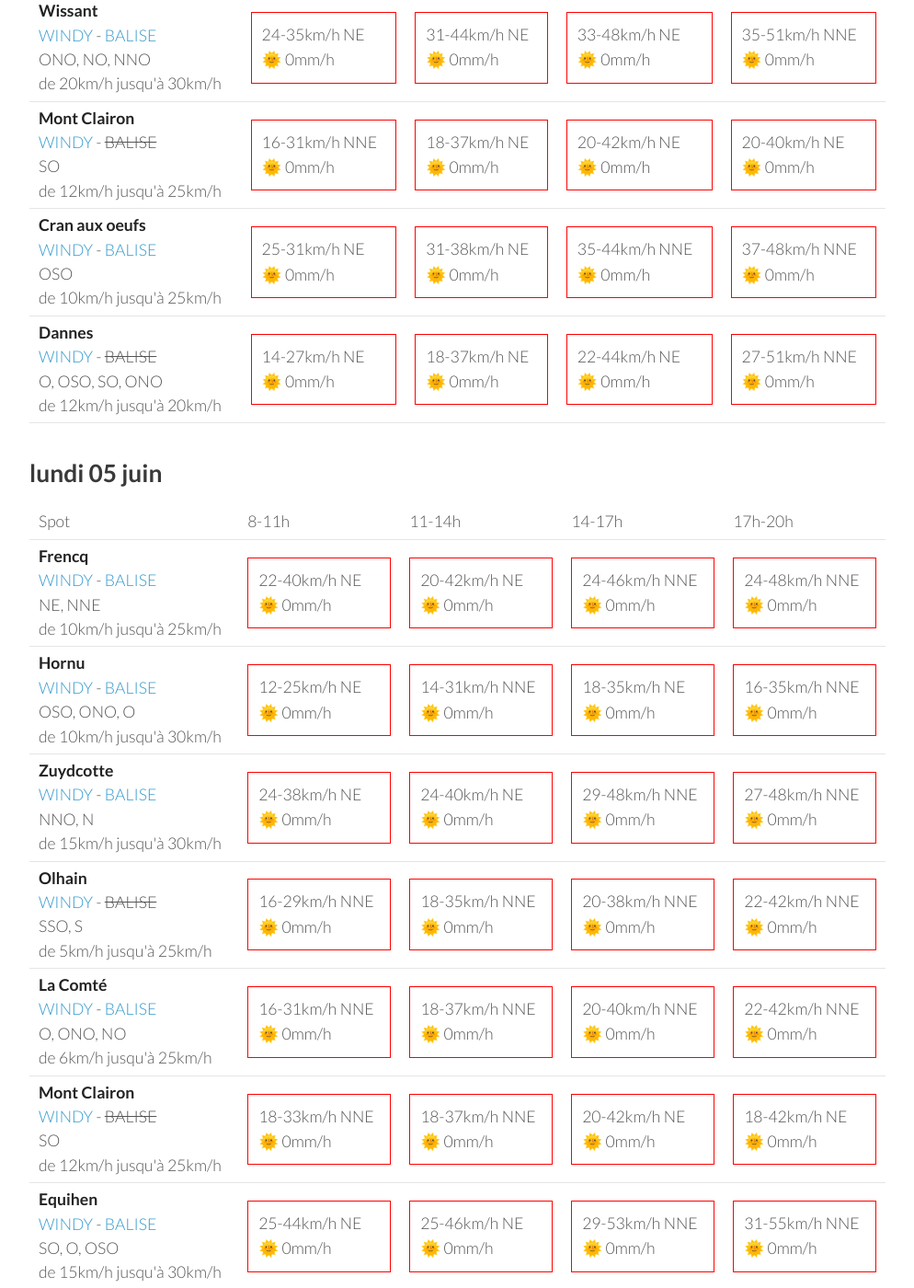
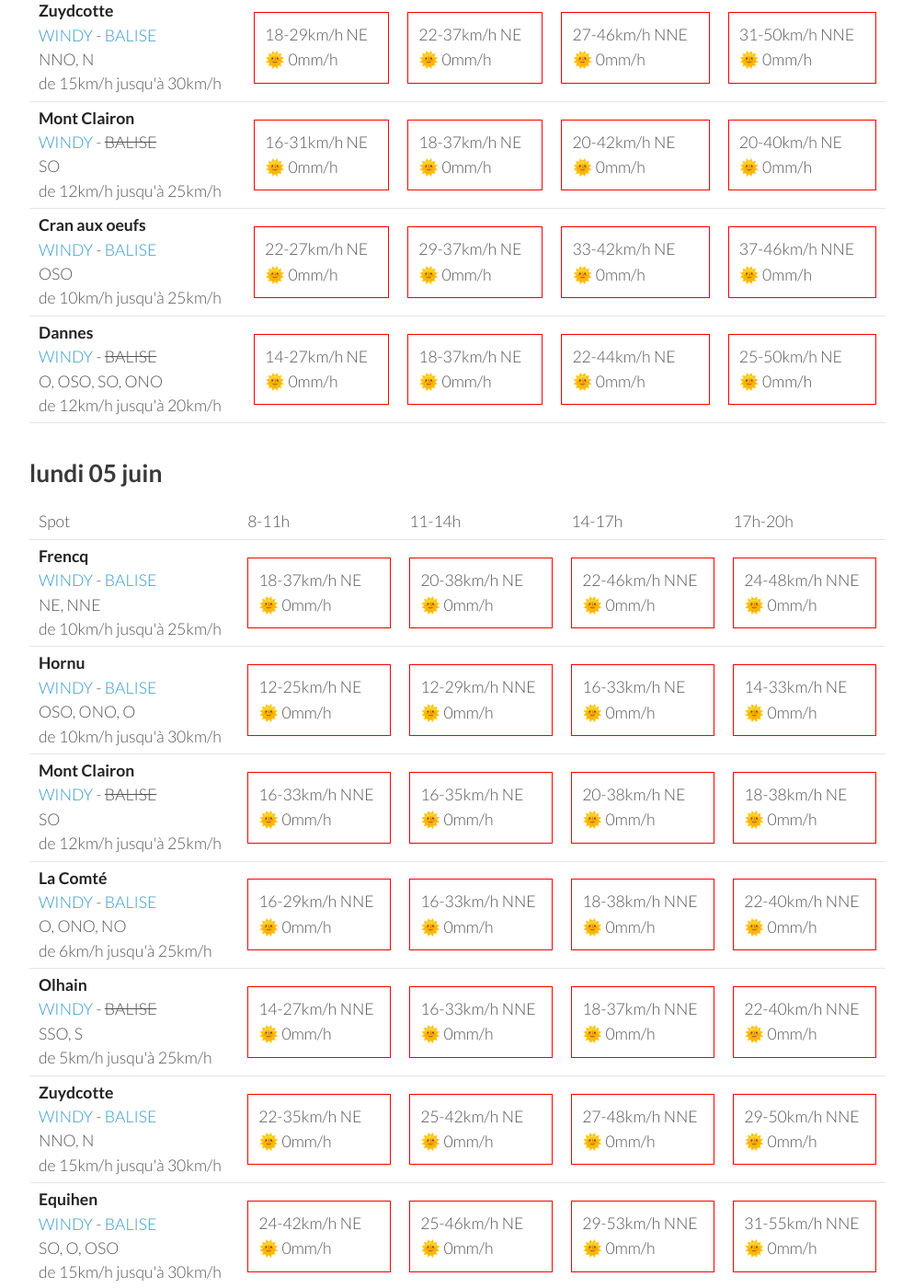
Before and after one commit to parapente-dans-le-nord/parapente-dans-le-nord.github.io, a Jekyll site: the page built from all.markdown, in a window 1280 px wide and 1400 px high, scrolled down 4006 px. Shown: the whole window at 92% size, without its empty margins (26-1020 px from the left). Built offline with Jekyll 4.4.1, drawn with Linux system fonts in a browser that asks for light colours; some of the changed text lies outside the part shown.

Commit message:
update index.markdown

```diff
--- a/all.markdown
+++ b/all.markdown
@@ -265,50 +265,50 @@ page mise à jour le vendredi 02 juin 13:03
 <tr>
         <td><strong>Frencq</strong><br><a href="https://windy.com/50.559/1.669?50.159,1.670,8,m:e3qagdV">WINDY</a> - <span class=""><a href="https://balisemeteo.com/balise_histo.php?idBalise=159">BALISE</a> </span><br> <span class="vent-favorable">NE, NNE</span><br><span class="force-vent">de 10km/h jusqu'à 25km/h</span> </td>
 
-            <td><div class="not-flyable"><p>14-29km/h NE</p><p>🌞 0mm/h</p></div></td>
+            <td><div class="not-flyable"><p>14-27km/h NE</p><p>🌞 0mm/h</p></div></td>
             <td><div class="not-flyable"><p>18-37km/h NE</p><p>🌞 0mm/h</p></div></td>
-            <td><div class="not-flyable"><p>22-44km/h NE</p><p>🌞 0mm/h</p></div></td>
-            <td><div class="not-flyable"><p>25-50km/h NE</p><p>🌞 0mm/h</p></div></td>
+            <td><div class="not-flyable"><p>20-44km/h NE</p><p>🌞 0mm/h</p></div></td>
+            <td><div class="not-flyable"><p>25-48km/h NE</p><p>🌞 0mm/h</p></div></td>
 
 
     </tr>
 <tr>
         <td><strong>La Comté</strong><br><a href="https://windy.com/50.426/2.500?50.025,2.499,8">WINDY</a> - <span class=""><a href="https://balisemeteo.com/balise.php?idBalise=">BALISE</a> </span><br> <span class="vent-favorable">O, ONO, NO</span><br><span class="force-vent">de 6km/h jusqu'à 25km/h</span> </td>
 
-            <td><div class="not-flyable"><p>12-25km/h NNE</p><p>🌞 0mm/h</p></div></td>
+            <td><div class="not-flyable"><p>12-25km/h NE</p><p>🌞 0mm/h</p></div></td>
             <td><div class="not-flyable"><p>18-35km/h NE</p><p>🌞 0mm/h</p></div></td>
             <td><div class="not-flyable"><p>20-40km/h NE</p><p>🌞 0mm/h</p></div></td>
-            <td><div class="not-flyable"><p>22-42km/h NE</p><p>🌞 0mm/h</p></div></td>
+            <td><div class="not-flyable"><p>20-40km/h NE</p><p>🌞 0mm/h</p></div></td>
 
 
     </tr>
 <tr>
         <td><strong>Hornu</strong><br><a href="https://windy.com/50.424/3.819?50.024,3.818,8,m:e3daghw">WINDY</a> - <span class=""><a href="https://balisemeteo.com/balise_histo.php?idBalise=5040">BALISE</a> </span><br> <span class="vent-favorable">OSO, ONO, O</span><br><span class="force-vent">de 10km/h jusqu'à 30km/h</span> </td>
 
-            <td><div class="not-flyable"><p>12-24km/h NE</p><p>🌞 0mm/h</p></div></td>
+            <td><div class="not-flyable"><p>14-25km/h NE</p><p>🌞 0mm/h</p></div></td>
             <td><div class="not-flyable"><p>16-33km/h NE</p><p>🌞 0mm/h</p></div></td>
             <td><div class="not-flyable"><p>18-38km/h NE</p><p>🌞 0mm/h</p></div></td>
-            <td><div class="not-flyable"><p>18-37km/h NE</p><p>🌞 0mm/h</p></div></td>
+            <td><div class="not-flyable"><p>18-38km/h NE</p><p>🌞 0mm/h</p></div></td>
 
 
     </tr>
 <tr>
-        <td><strong>Equihen</strong><br><a href="https://windy.com/50.679/1.572?50.279,1.571,8,m:e3CagdM">WINDY</a> - <span class=""><a href="https://balisemeteo.com/balise_histo.php?idBalise=159">BALISE</a> </span><br> <span class="vent-favorable">SO, O, OSO</span><br><span class="force-vent">de 15km/h jusqu'à 30km/h</span> </td>
+        <td><strong>Wissant</strong><br><a href="https://windy.com/50.885/1.653?50.488,1.653,8,m:e3XagdU">WINDY</a> - <span class=""><a href="https://balisemeteo.com/balise_histo.php?idBalise=159">BALISE</a> </span><br> <span class="vent-favorable">ONO, NO, NNO</span><br><span class="force-vent">de 20km/h jusqu'à 30km/h</span> </td>
 
-            <td><div class="not-flyable"><p>18-29km/h NE</p><p>🌞 0mm/h</p></div></td>
-            <td><div class="not-flyable"><p>22-40km/h NE</p><p>🌞 0mm/h</p></div></td>
-            <td><div class="not-flyable"><p>27-50km/h NNE</p><p>🌞 0mm/h</p></div></td>
-            <td><div class="not-flyable"><p>31-55km/h NNE</p><p>🌞 0mm/h</p></div></td>
+            <td><div class="not-flyable"><p>22-29km/h NE</p><p>🌞 0mm/h</p></div></td>
+            <td><div class="not-flyable"><p>29-40km/h NE</p><p>🌞 0mm/h</p></div></td>
+            <td><div class="not-flyable"><p>31-46km/h NE</p><p>🌞 0mm/h</p></div></td>
+            <td><div class="not-flyable"><p>33-50km/h NNE</p><p>🌞 0mm/h</p></div></td>
 
 
     </tr>
 <tr>
         <td><strong>Olhain</strong><br><a href="https://windy.com/50.434/2.586?50.031,2.587,8,m:e3eagft">WINDY</a> - <span class="no-balise"> BALISE </span><br> <span class="vent-favorable">SSO, S</span><br><span class="force-vent">de 5km/h jusqu'à 25km/h</span> </td>
 
-            <td><div class="not-flyable"><p>12-24km/h NNE</p><p>🌞 0mm/h</p></div></td>
+            <td><div class="not-flyable"><p>12-24km/h NE</p><p>🌞 0mm/h</p></div></td>
             <td><div class="not-flyable"><p>16-35km/h NE</p><p>🌞 0mm/h</p></div></td>
             <td><div class="not-flyable"><p>20-40km/h NE</p><p>🌞 0mm/h</p></div></td>
-            <td><div class="not-flyable"><p>22-40km/h NE</p><p>🌞 0mm/h</p></div></td>
+            <td><div class="not-flyable"><p>20-38km/h NE</p><p>🌞 0mm/h</p></div></td>
 
 
     </tr>
@@ -317,35 +317,35 @@ page mise à jour le vendredi 02 juin 13:03
 
             <td><div class="not-flyable"><p>12-25km/h NE</p><p>🌞 0mm/h</p></div></td>
             <td><div class="not-flyable"><p>18-38km/h NE</p><p>🌞 0mm/h</p></div></td>
-            <td><div class="not-flyable"><p>22-46km/h NE</p><p>🌞 0mm/h</p></div></td>
+            <td><div class="not-flyable"><p>22-44km/h NE</p><p>🌞 0mm/h</p></div></td>
             <td><div class="not-flyable"><p>25-50km/h NNE</p><p>🌞 0mm/h</p></div></td>
+
+
+    </tr>
+<tr>
+        <td><strong>Equihen</strong><br><a href="https://windy.com/50.679/1.572?50.279,1.571,8,m:e3CagdM">WINDY</a> - <span class=""><a href="https://balisemeteo.com/balise_histo.php?idBalise=159">BALISE</a> </span><br> <span class="vent-favorable">SO, O, OSO</span><br><span class="force-vent">de 15km/h jusqu'à 30km/h</span> </td>
+
+            <td><div class="not-flyable"><p>16-27km/h NE</p><p>🌞 0mm/h</p></div></td>
+            <td><div class="not-flyable"><p>22-38km/h NE</p><p>🌞 0mm/h</p></div></td>
+            <td><div class="not-flyable"><p>27-48km/h NE</p><p>🌞 0mm/h</p></div></td>
+            <td><div class="not-flyable"><p>31-53km/h NNE</p><p>🌞 0mm/h</p></div></td>
 
 
     </tr>
 <tr>
         <td><strong>Zuydcotte</strong><br><a href="https://windy.com/51.064/2.491?50.669,2.488,8,m:e4hagfk">WINDY</a> - <span class=""><a href="https://www.allosurf.net/meteo/live/dunkerque-station-meteo-lfak-8329.html">BALISE</a> </span><br> <span class="vent-favorable">NNO, N</span><br><span class="force-vent">de 15km/h jusqu'à 30km/h</span> </td>
 
-            <td><div class="not-flyable"><p>20-31km/h NE</p><p>🌞 0mm/h</p></div></td>
-            <td><div class="not-flyable"><p>24-40km/h NE</p><p>🌞 0mm/h</p></div></td>
-            <td><div class="not-flyable"><p>29-48km/h NNE</p><p>🌞 0mm/h</p></div></td>
-            <td><div class="not-flyable"><p>31-53km/h NNE</p><p>🌞 0mm/h</p></div></td>
-
-
-    </tr>
-<tr>
-        <td><strong>Wissant</strong><br><a href="https://windy.com/50.885/1.653?50.488,1.653,8,m:e3XagdU">WINDY</a> - <span class=""><a href="https://balisemeteo.com/balise_histo.php?idBalise=159">BALISE</a> </span><br> <span class="vent-favorable">ONO, NO, NNO</span><br><span class="force-vent">de 20km/h jusqu'à 30km/h</span> </td>
-
-            <td><div class="not-flyable"><p>24-35km/h NE</p><p>🌞 0mm/h</p></div></td>
-            <td><div class="not-flyable"><p>31-44km/h NE</p><p>🌞 0mm/h</p></div></td>
-            <td><div class="not-flyable"><p>33-48km/h NE</p><p>🌞 0mm/h</p></div></td>
-            <td><div class="not-flyable"><p>35-51km/h NNE</p><p>🌞 0mm/h</p></div></td>
+            <td><div class="not-flyable"><p>18-29km/h NE</p><p>🌞 0mm/h</p></div></td>
+            <td><div class="not-flyable"><p>22-37km/h NE</p><p>🌞 0mm/h</p></div></td>
+            <td><div class="not-flyable"><p>27-46km/h NNE</p><p>🌞 0mm/h</p></div></td>
+            <td><div class="not-flyable"><p>31-50km/h NNE</p><p>🌞 0mm/h</p></div></td>
 
 
     </tr>
 <tr>
         <td><strong>Mont Clairon</strong><br><a href="https://windy.com/49.919/2.729?49.515,2.730,8,m:e2magfH">WINDY</a> - <span class="no-balise"> BALISE </span><br> <span class="vent-favorable">SO</span><br><span class="force-vent">de 12km/h jusqu'à 25km/h</span> </td>
 
-            <td><div class="not-flyable"><p>16-31km/h NNE</p><p>🌞 0mm/h</p></div></td>
+            <td><div class="not-flyable"><p>16-31km/h NE</p><p>🌞 0mm/h</p></div></td>
             <td><div class="not-flyable"><p>18-37km/h NE</p><p>🌞 0mm/h</p></div></td>
             <td><div class="not-flyable"><p>20-42km/h NE</p><p>🌞 0mm/h</p></div></td>
             <td><div class="not-flyable"><p>20-40km/h NE</p><p>🌞 0mm/h</p></div></td>
@@ -355,10 +355,10 @@ page mise à jour le vendredi 02 juin 13:03
 <tr>
         <td><strong>Cran aux oeufs</strong><br><a href="https://windy.com/50.847/1.584?50.451,1.582,8,m:e3TagdN">WINDY</a> - <span class=""><a href="https://www.meteociel.fr/temps-reel/obs_villes.php?code2=7004">BALISE</a> </span><br> <span class="vent-favorable">OSO</span><br><span class="force-vent">de 10km/h jusqu'à 25km/h</span> </td>
 
-            <td><div class="not-flyable"><p>25-31km/h NE</p><p>🌞 0mm/h</p></div></td>
-            <td><div class="not-flyable"><p>31-38km/h NE</p><p>🌞 0mm/h</p></div></td>
-            <td><div class="not-flyable"><p>35-44km/h NNE</p><p>🌞 0mm/h</p></div></td>
-            <td><div class="not-flyable"><p>37-48km/h NNE</p><p>🌞 0mm/h</p></div></td>
+            <td><div class="not-flyable"><p>22-27km/h NE</p><p>🌞 0mm/h</p></div></td>
+            <td><div class="not-flyable"><p>29-37km/h NE</p><p>🌞 0mm/h</p></div></td>
+            <td><div class="not-flyable"><p>33-42km/h NE</p><p>🌞 0mm/h</p></div></td>
+            <td><div class="not-flyable"><p>37-46km/h NNE</p><p>🌞 0mm/h</p></div></td>
 
 
     </tr>
@@ -368,7 +368,7 @@ page mise à jour le vendredi 02 juin 13:03
             <td><div class="not-flyable"><p>14-27km/h NE</p><p>🌞 0mm/h</p></div></td>
             <td><div class="not-flyable"><p>18-37km/h NE</p><p>🌞 0mm/h</p></div></td>
             <td><div class="not-flyable"><p>22-44km/h NE</p><p>🌞 0mm/h</p></div></td>
-            <td><div class="not-flyable"><p>27-51km/h NNE</p><p>🌞 0mm/h</p></div></td>
+            <td><div class="not-flyable"><p>25-50km/h NE</p><p>🌞 0mm/h</p></div></td>
 
 
     </tr>
@@ -391,9 +391,9 @@ page mise à jour le vendredi 02 juin 13:03
 <tr>
         <td><strong>Frencq</strong><br><a href="https://windy.com/50.559/1.669?50.159,1.670,8,m:e3qagdV">WINDY</a> - <span class=""><a href="https://balisemeteo.com/balise_histo.php?idBalise=159">BALISE</a> </span><br> <span class="vent-favorable">NE, NNE</span><br><span class="force-vent">de 10km/h jusqu'à 25km/h</span> </td>
 
-            <td><div class="not-flyable"><p>22-40km/h NE</p><p>🌞 0mm/h</p></div></td>
-            <td><div class="not-flyable"><p>20-42km/h NE</p><p>🌞 0mm/h</p></div></td>
-            <td><div class="not-flyable"><p>24-46km/h NNE</p><p>🌞 0mm/h</p></div></td>
+            <td><div class="not-flyable"><p>18-37km/h NE</p><p>🌞 0mm/h</p></div></td>
+            <td><div class="not-flyable"><p>20-38km/h NE</p><p>🌞 0mm/h</p></div></td>
+            <td><div class="not-flyable"><p>22-46km/h NNE</p><p>🌞 0mm/h</p></div></td>
             <td><div class="not-flyable"><p>24-48km/h NNE</p><p>🌞 0mm/h</p></div></td>
 
 
@@ -402,56 +402,56 @@ page mise à jour le vendredi 02 juin 13:03
         <td><strong>Hornu</strong><br><a href="https://windy.com/50.424/3.819?50.024,3.818,8,m:e3daghw">WINDY</a> - <span class=""><a href="https://balisemeteo.com/balise_histo.php?idBalise=5040">BALISE</a> </span><br> <span class="vent-favorable">OSO, ONO, O</span><br><span class="force-vent">de 10km/h jusqu'à 30km/h</span> </td>
 
             <td><div class="not-flyable"><p>12-25km/h NE</p><p>🌞 0mm/h</p></div></td>
-            <td><div class="not-flyable"><p>14-31km/h NNE</p><p>🌞 0mm/h</p></div></td>
-            <td><div class="not-flyable"><p>18-35km/h NE</p><p>🌞 0mm/h</p></div></td>
-            <td><div class="not-flyable"><p>16-35km/h NNE</p><p>🌞 0mm/h</p></div></td>
+            <td><div class="not-flyable"><p>12-29km/h NNE</p><p>🌞 0mm/h</p></div></td>
+            <td><div class="not-flyable"><p>16-33km/h NE</p><p>🌞 0mm/h</p></div></td>
+            <td><div class="not-flyable"><p>14-33km/h NE</p><p>🌞 0mm/h</p></div></td>
+
+
+    </tr>
+<tr>
+        <td><strong>Mont Clairon</strong><br><a href="https://windy.com/49.919/2.729?49.515,2.730,8,m:e2magfH">WINDY</a> - <span class="no-balise"> BALISE </span><br> <span class="vent-favorable">SO</span><br><span class="force-vent">de 12km/h jusqu'à 25km/h</span> </td>
+
+            <td><div class="not-flyable"><p>16-33km/h NNE</p><p>🌞 0mm/h</p></div></td>
+            <td><div class="not-flyable"><p>16-35km/h NE</p><p>🌞 0mm/h</p></div></td>
+            <td><div class="not-flyable"><p>20-38km/h NE</p><p>🌞 0mm/h</p></div></td>
+            <td><div class="not-flyable"><p>18-38km/h NE</p><p>🌞 0mm/h</p></div></td>
+
+
+    </tr>
+<tr>
+        <td><strong>La Comté</strong><br><a href="https://windy.com/50.426/2.500?50.025,2.499,8">WINDY</a> - <span class=""><a href="https://balisemeteo.com/balise.php?idBalise=">BALISE</a> </span><br> <span class="vent-favorable">O, ONO, NO</span><br><span class="force-vent">de 6km/h jusqu'à 25km/h</span> </td>
+
+            <td><div class="not-flyable"><p>16-29km/h NNE</p><p>🌞 0mm/h</p></div></td>
+            <td><div class="not-flyable"><p>16-33km/h NNE</p><p>🌞 0mm/h</p></div></td>
+            <td><div class="not-flyable"><p>18-38km/h NNE</p><p>🌞 0mm/h</p></div></td>
+            <td><div class="not-flyable"><p>22-40km/h NNE</p><p>🌞 0mm/h</p></div></td>
+
+
+    </tr>
+<tr>
+        <td><strong>Olhain</strong><br><a href="https://windy.com/50.434/2.586?50.031,2.587,8,m:e3eagft">WINDY</a> - <span class="no-balise"> BALISE </span><br> <span class="vent-favorable">SSO, S</span><br><span class="force-vent">de 5km/h jusqu'à 25km/h</span> </td>
+
+            <td><div class="not-flyable"><p>14-27km/h NNE</p><p>🌞 0mm/h</p></div></td>
+            <td><div class="not-flyable"><p>16-33km/h NNE</p><p>🌞 0mm/h</p></div></td>
+            <td><div class="not-flyable"><p>18-37km/h NNE</p><p>🌞 0mm/h</p></div></td>
+            <td><div class="not-flyable"><p>22-40km/h NNE</p><p>🌞 0mm/h</p></div></td>
 
 
     </tr>
 <tr>
         <td><strong>Zuydcotte</strong><br><a href="https://windy.com/51.064/2.491?50.669,2.488,8,m:e4hagfk">WINDY</a> - <span class=""><a href="https://www.allosurf.net/meteo/live/dunkerque-station-meteo-lfak-8329.html">BALISE</a> </span><br> <span class="vent-favorable">NNO, N</span><br><span class="force-vent">de 15km/h jusqu'à 30km/h</span> </td>
 
-            <td><div class="not-flyable"><p>24-38km/h NE</p><p>🌞 0mm/h</p></div></td>
-            <td><div class="not-flyable"><p>24-40km/h NE</p><p>🌞 0mm/h</p></div></td>
-            <td><div class="not-flyable"><p>29-48km/h NNE</p><p>🌞 0mm/h</p></div></td>
+            <td><div class="not-flyable"><p>22-35km/h NE</p><p>🌞 0mm/h</p></div></td>
+            <td><div class="not-flyable"><p>25-42km/h NE</p><p>🌞 0mm/h</p></div></td>
             <td><div class="not-flyable"><p>27-48km/h NNE</p><p>🌞 0mm/h</p></div></td>
-
-
-    </tr>
-<tr>
-        <td><strong>Olhain</strong><br><a href="https://windy.com/50.434/2.586?50.031,2.587,8,m:e3eagft">WINDY</a> - <span class="no-balise"> BALISE </span><br> <span class="vent-favorable">SSO, S</span><br><span class="force-vent">de 5km/h jusqu'à 25km/h</span> </td>
-
-            <td><div class="not-flyable"><p>16-29km/h NNE</p><p>🌞 0mm/h</p></div></td>
-            <td><div class="not-flyable"><p>18-35km/h NNE</p><p>🌞 0mm/h</p></div></td>
-            <td><div class="not-flyable"><p>20-38km/h NNE</p><p>🌞 0mm/h</p></div></td>
-            <td><div class="not-flyable"><p>22-42km/h NNE</p><p>🌞 0mm/h</p></div></td>
-
-
-    </tr>
-<tr>
-        <td><strong>La Comté</strong><br><a href="https://windy.com/50.426/2.500?50.025,2.499,8">WINDY</a> - <span class=""><a href="https://balisemeteo.com/balise.php?idBalise=">BALISE</a> </span><br> <span class="vent-favorable">O, ONO, NO</span><br><span class="force-vent">de 6km/h jusqu'à 25km/h</span> </td>
-
-            <td><div class="not-flyable"><p>16-31km/h NNE</p><p>🌞 0mm/h</p></div></td>
-            <td><div class="not-flyable"><p>18-37km/h NNE</p><p>🌞 0mm/h</p></div></td>
-            <td><div class="not-flyable"><p>20-40km/h NNE</p><p>🌞 0mm/h</p></div></td>
-            <td><div class="not-flyable"><p>22-42km/h NNE</p><p>🌞 0mm/h</p></div></td>
-
-
-    </tr>
-<tr>
-        <td><strong>Mont Clairon</strong><br><a href="https://windy.com/49.919/2.729?49.515,2.730,8,m:e2magfH">WINDY</a> - <span class="no-balise"> BALISE </span><br> <span class="vent-favorable">SO</span><br><span class="force-vent">de 12km/h jusqu'à 25km/h</span> </td>
-
-            <td><div class="not-flyable"><p>18-33km/h NNE</p><p>🌞 0mm/h</p></div></td>
-            <td><div class="not-flyable"><p>18-37km/h NNE</p><p>🌞 0mm/h</p></div></td>
-            <td><div class="not-flyable"><p>20-42km/h NE</p><p>🌞 0mm/h</p></div></td>
-            <td><div class="not-flyable"><p>18-42km/h NE</p><p>🌞 0mm/h</p></div></td>
+            <td><div class="not-flyable"><p>29-50km/h NNE</p><p>🌞 0mm/h</p></div></td>
 
 
     </tr>
 <tr>
         <td><strong>Equihen</strong><br><a href="https://windy.com/50.679/1.572?50.279,1.571,8,m:e3CagdM">WINDY</a> - <span class=""><a href="https://balisemeteo.com/balise_histo.php?idBalise=159">BALISE</a> </span><br> <span class="vent-favorable">SO, O, OSO</span><br><span class="force-vent">de 15km/h jusqu'à 30km/h</span> </td>
 
-            <td><div class="not-flyable"><p>25-44km/h NE</p><p>🌞 0mm/h</p></div></td>
+            <td><div class="not-flyable"><p>24-42km/h NE</p><p>🌞 0mm/h</p></div></td>
             <td><div class="not-flyable"><p>25-46km/h NE</p><p>🌞 0mm/h</p></div></td>
             <td><div class="not-flyable"><p>29-53km/h NNE</p><p>🌞 0mm/h</p></div></td>
             <td><div class="not-flyable"><p>31-55km/h NNE</p><p>🌞 0mm/h</p></div></td>
@@ -461,17 +461,17 @@ page mise à jour le vendredi 02 juin 13:03
 <tr>
         <td><strong>Wissant</strong><br><a href="https://windy.com/50.885/1.653?50.488,1.653,8,m:e3XagdU">WINDY</a> - <span class=""><a href="https://balisemeteo.com/balise_histo.php?idBalise=159">BALISE</a> </span><br> <span class="vent-favorable">ONO, NO, NNO</span><br><span class="force-vent">de 20km/h jusqu'à 30km/h</span> </td>
 
-            <td><div class="not-flyable"><p>31-46km/h NE</p><p>🌞 0mm/h</p></div></td>
-            <td><div class="not-flyable"><p>31-46km/h NE</p><p>🌞 0mm/h</p></div></td>
+            <td><div class="not-flyable"><p>31-42km/h NE</p><p>🌞 0mm/h</p></div></td>
+            <td><div class="not-flyable"><p>31-44km/h NE</p><p>🌞 0mm/h</p></div></td>
             <td><div class="not-flyable"><p>33-48km/h NNE</p><p>🌞 0mm/h</p></div></td>
-            <td><div class="not-flyable"><p>33-50km/h NNE</p><p>🌞 0mm/h</p></div></td>
+            <td><div class="not-flyable"><p>33-48km/h NNE</p><p>🌞 0mm/h</p></div></td>
 
 
     </tr>
 <tr>
         <td><strong>Licques</strong><br><a href="https://windy.com/50.786/1.936?50.388,1.934,8">WINDY</a> - <span class="no-balise"> BALISE </span><br> <span class="vent-favorable">S, SSE, SE</span><br><span class="force-vent">de 10km/h jusqu'à 25km/h</span> </td>
 
-            <td><div class="not-flyable"><p>22-40km/h NE</p><p>🌞 0mm/h</p></div></td>
+            <td><div class="not-flyable"><p>20-38km/h NE</p><p>🌞 0mm/h</p></div></td>
             <td><div class="not-flyable"><p>20-40km/h NE</p><p>🌞 0mm/h</p></div></td>
             <td><div class="not-flyable"><p>22-46km/h NNE</p><p>🌞 0mm/h</p></div></td>
             <td><div class="not-flyable"><p>22-48km/h NNE</p><p>🌞 0mm/h</p></div></td>
@@ -481,18 +481,18 @@ page mise à jour le vendredi 02 juin 13:03
 <tr>
         <td><strong>Cran aux oeufs</strong><br><a href="https://windy.com/50.847/1.584?50.451,1.582,8,m:e3TagdN">WINDY</a> - <span class=""><a href="https://www.meteociel.fr/temps-reel/obs_villes.php?code2=7004">BALISE</a> </span><br> <span class="vent-favorable">OSO</span><br><span class="force-vent">de 10km/h jusqu'à 25km/h</span> </td>
 
-            <td><div class="not-flyable"><p>35-44km/h NE</p><p>🌞 0mm/h</p></div></td>
-            <td><div class="not-flyable"><p>33-44km/h NE</p><p>🌞 0mm/h</p></div></td>
+            <td><div class="not-flyable"><p>31-42km/h NE</p><p>🌞 0mm/h</p></div></td>
+            <td><div class="not-flyable"><p>33-42km/h NE</p><p>🌞 0mm/h</p></div></td>
             <td><div class="not-flyable"><p>35-46km/h NNE</p><p>🌞 0mm/h</p></div></td>
-            <td><div class="not-flyable"><p>37-48km/h NNE</p><p>🌞 0mm/h</p></div></td>
+            <td><div class="not-flyable"><p>35-46km/h NNE</p><p>🌞 0mm/h</p></div></td>
 
 
     </tr>
 <tr>
         <td><strong>Dannes</strong><br><a href="https://windy.com/50.587/1.637?50.188,1.637,8">WINDY</a> - <span class="no-balise"> BALISE </span><br> <span class="vent-favorable">O, OSO, SO, ONO</span><br><span class="force-vent">de 12km/h jusqu'à 20km/h</span> </td>
 
-            <td><div class="not-flyable"><p>22-40km/h NE</p><p>🌞 0mm/h</p></div></td>
-            <td><div class="not-flyable"><p>22-42km/h NE</p><p>🌞 0mm/h</p></div></td>
+            <td><div class="not-flyable"><p>20-38km/h NE</p><p>🌞 0mm/h</p></div></td>
+            <td><div class="not-flyable"><p>20-40km/h NE</p><p>🌞 0mm/h</p></div></td>
             <td><div class="not-flyable"><p>24-48km/h NNE</p><p>🌞 0mm/h</p></div></td>
             <td><div class="not-flyable"><p>25-50km/h NNE</p><p>🌞 0mm/h</p></div></td>
 
--- a/index.markdown
+++ b/index.markdown
@@ -7,7 +7,7 @@ title:  "Ou ça vole"
 {: .links}
 
 # Prevision Windy, modèle Arome
-page mise à jour le vendredi 02 juin 13:03
+page mise à jour le vendredi 02 juin 17:04
 
 
 
```
Also changed, not shown: other parts of all.markdown (+1 -1 lines).
